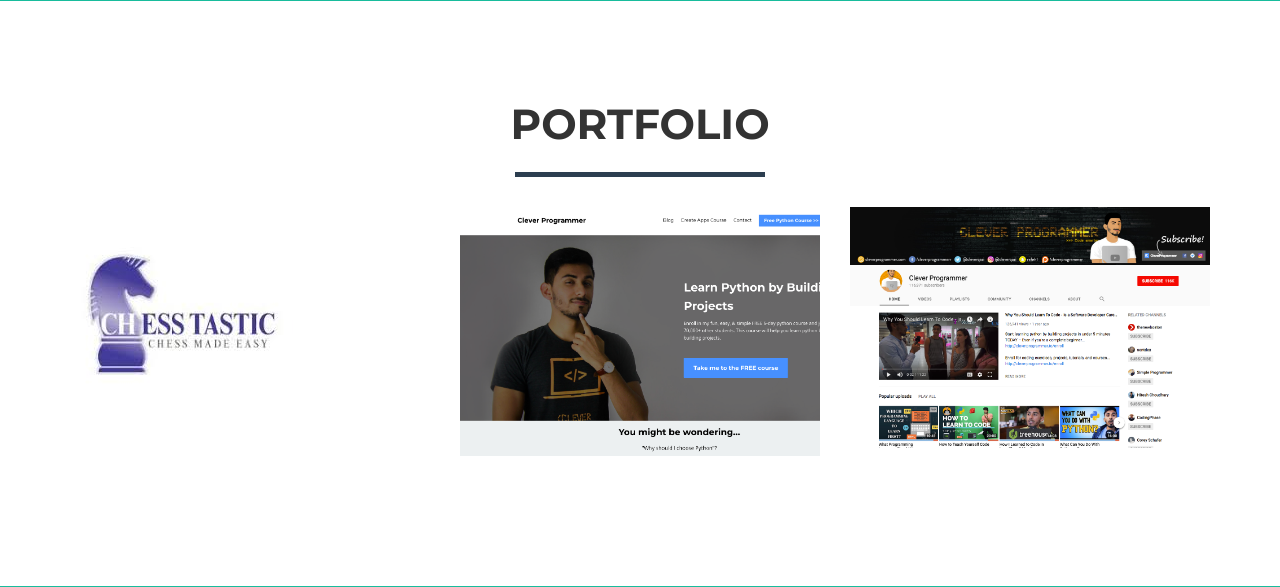
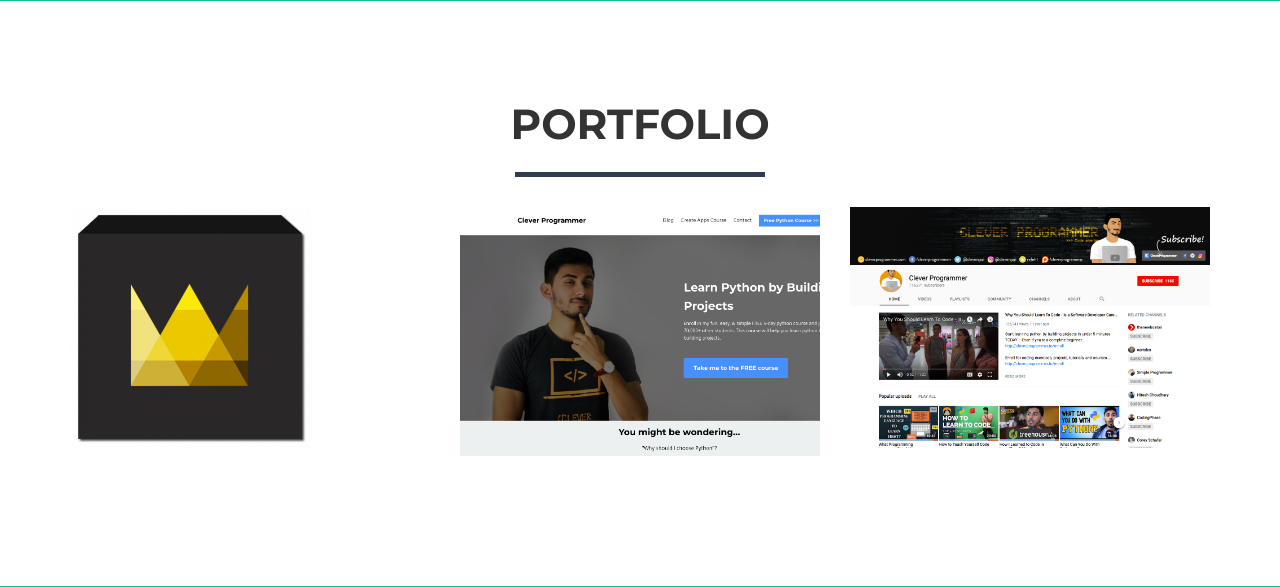
Before and after one commit to leftbrainstuff/flask-cloud9-demo, a Flask app: page / in a window 1280 px wide. Shown: the part 658-1245 px from the top of the page. Run offline with Flask 2, Linux system fonts and the light colour scheme; some libraries are stand-ins or nearby versions.

Commit message:
Update index.html

```diff
--- a/templates/index.html
+++ b/templates/index.html
@@ -112,7 +112,7 @@
                                 <i class="fa fa-search-plus fa-3x"></i>
                             </div>
                         </div>
-                        <img src="/static/img/portfolio/chesstastic.jpeg" target="_blank" class="img-responsive" alt="Chesstastic">
+                        <img src="/static/img/portfolio/chess.png" target="_blank" class="img-responsive" alt="Chesstastic">
                     </a>
                 </div>
                 <div class="col-sm-4 portfolio-item">
```
